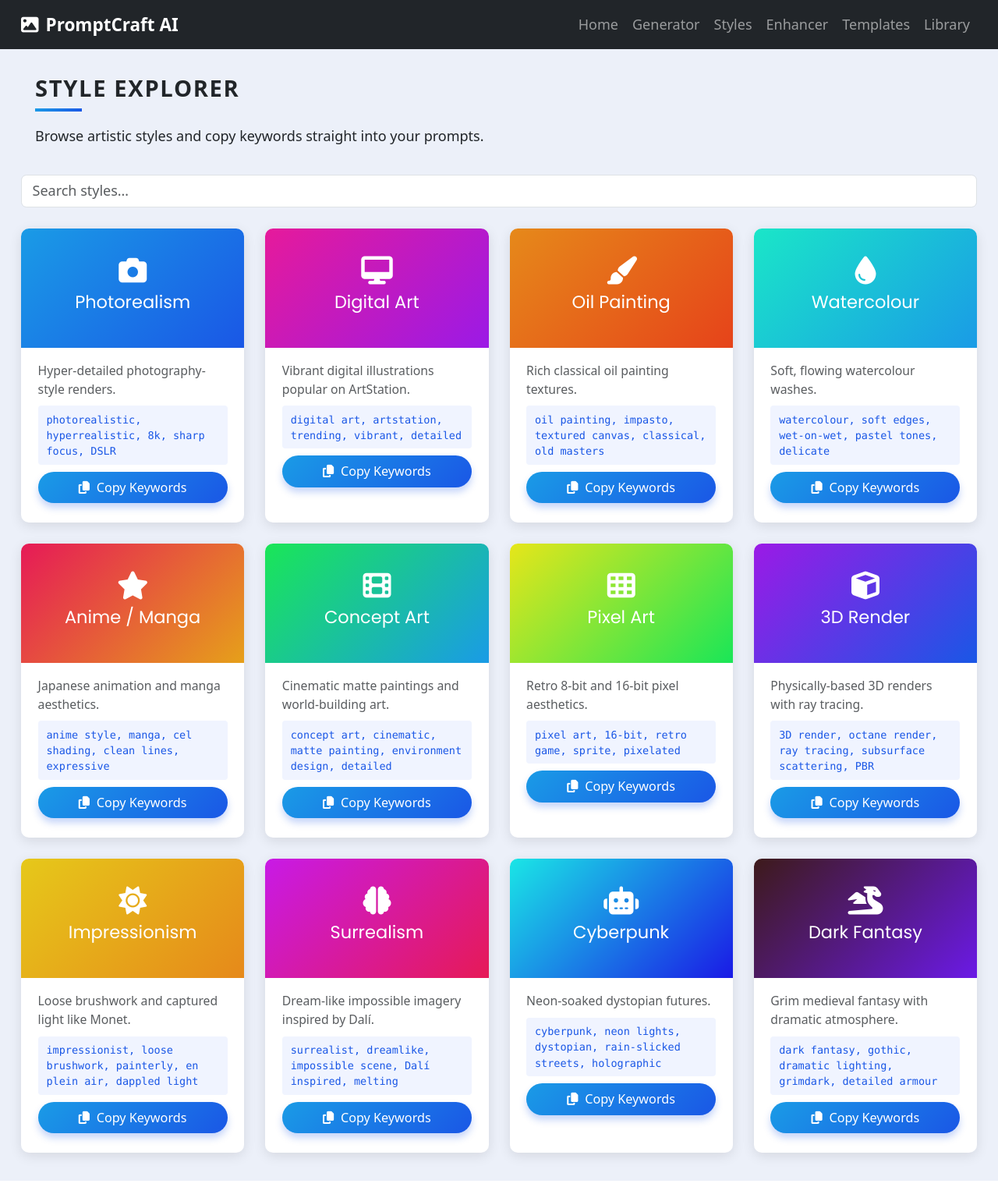
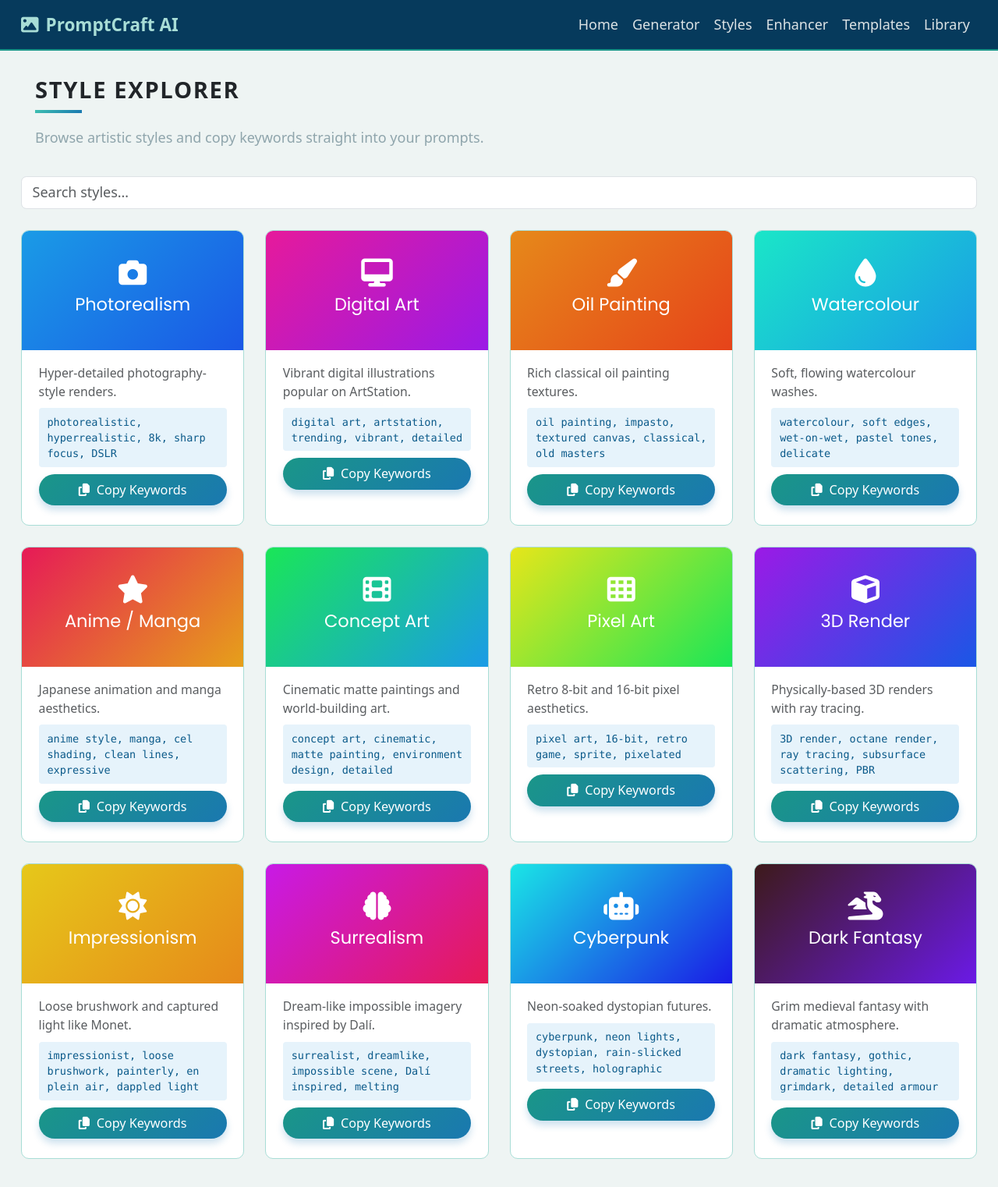
Before and after one commit to ywerling/python_image_prompt_generator, a Flask app: page /styles in a window 1280 px wide. Shown: the whole page at 78% size. Run offline with Flask 3, Linux system fonts and the light colour scheme.

Commit message:
Apply teal/coral/cerulean palette across the whole app
- Added full CSS variable system to styles.css (:root block with all
  palette stops: teal, coral, cerulean, neutrals, semantic aliases)
- Replaced every hardcoded hex with palette variables throughout the stylesheet
- Navbar: cerulean-900 background with teal-600 bottom border and teal-200/400 link colors
- Hero: teal-800 → cerulean-600 gradient
- Buttons: teal-600 → cerulean-600 gradient; delete button uses coral ramp
- Cards, tool-cards, lib-items: teal-200 borders, teal-shadow
- Result boxes: cerulean-50 background, cerulean-600 left border
- Checkboxes: teal-50 / teal-200 hover states
- Flash messages: teal (success) and coral (error) using palette stops
- Bootstrap form focus rings and badges overridden to palette colors

Co-Authored-By: Claude Sonnet 4.6 <noreply@anthropic.com>

```diff
--- a/static/css/styles.css
+++ b/static/css/styles.css
@@ -1,10 +1,63 @@
+/* ==========================================================
+   PromptCraft AI — Design System
+   Palette: Teal · Coral · Cerulean
+   ========================================================== */
+
+:root {
+  /* ── Teal ─────────────────────────────────────────── */
+  --teal-50:  #E0F4F1;
+  --teal-200: #A8DDD6;
+  --teal-400: #3DBFB0;
+  --teal-600: #1A9688;
+  --teal-800: #0A6B5E;
+  --teal-900: #054237;
+
+  /* ── Coral ────────────────────────────────────────── */
+  --coral-50:  #FEF0EC;
+  --coral-200: #F9C4B0;
+  --coral-400: #F48060;
+  --coral-600: #E05535;
+  --coral-800: #A33520;
+  --coral-900: #6B2012;
+
+  /* ── Cerulean ─────────────────────────────────────── */
+  --cerulean-50:  #E6F3FB;
+  --cerulean-200: #A3CEED;
+  --cerulean-400: #3D9ED4;
+  --cerulean-600: #1A78B0;
+  --cerulean-800: #0B5A8A;
+  --cerulean-900: #063A5C;
+
+  /* ── Neutrals ─────────────────────────────────────── */
+  --neutral-white:   #F7F8F8;
+  --neutral-light:   #DCE3E5;
+  --neutral-mid:     #8FA5AC;
+  --neutral-dark:    #3A3D3F;
+  --neutral-darkest: #1C1E1F;
+
+  /* ── Semantic aliases ─────────────────────────────── */
+  --color-primary:      var(--teal-600);
+  --color-primary-dark: var(--teal-800);
+  --color-accent:       var(--cerulean-600);
+  --color-danger:       var(--coral-600);
+  --color-danger-dark:  var(--coral-800);
+  --color-bg:           #EEF4F3;
+  --color-surface:      #ffffff;
+  --color-text:         var(--neutral-dark);
+  --color-text-muted:   var(--neutral-mid);
+  --color-border:       var(--neutral-light);
+}
+
+/* ==========================================================
+   Base
+   ========================================================== */
 *, *:before, *:after { box-sizing: border-box; }
 
 html {
   font-size: 18px;
   line-height: 1.5;
   font-weight: 300;
-  color: #333;
+  color: var(--color-text);
   font-family: "Nunito Sans", sans-serif;
 }
 
@@ -12,12 +65,27 @@ body {
   margin: 0;
   padding: 0;
   min-height: 100vh;
-  background-color: #ecf0f9;
+  background-color: var(--color-bg);
 }
 
-/* ── Hero ────────────────────────────────────────────────── */
+/* ==========================================================
+   Navbar override (Bootstrap)
+   ========================================================== */
+.navbar.navbar-promptcraft {
+  background-color: var(--cerulean-900) !important;
+  border-bottom: 2px solid var(--teal-600);
+}
+.navbar.navbar-promptcraft .navbar-brand { color: var(--teal-200) !important; }
+.navbar.navbar-promptcraft .navbar-brand:hover { color: var(--teal-400) !important; }
+.navbar.navbar-promptcraft .nav-link { color: var(--neutral-light) !important; }
+.navbar.navbar-promptcraft .nav-link:hover,
+.navbar.navbar-promptcraft .nav-link:focus { color: var(--teal-400) !important; }
+
+/* ==========================================================
+   Hero
+   ========================================================== */
 .hero {
-  background: linear-gradient(135deg, #1a57e6, #1a9be6);
+  background: linear-gradient(135deg, var(--teal-800), var(--cerulean-600));
   color: #fff;
   text-align: center;
   padding: 4rem 2rem 3rem;
@@ -52,7 +122,7 @@ body {
   position: absolute;
   width: 60px;
   height: 4px;
-  background: linear-gradient(135deg, #1a9be6, #1a57e6);
+  background: linear-gradient(135deg, var(--teal-400), var(--cerulean-600));
   bottom: 0;
 }
 
@@ -61,9 +131,12 @@ body {
   margin-top: 0;
   margin-left: 1rem;
   margin-bottom: 2rem;
+  color: var(--color-text-muted);
 }
 
-/* ── Flip Cards (landing page) ───────────────────────────── */
+/* ==========================================================
+   Flip Cards (landing page)
+   ========================================================== */
 .card {
   color: inherit;
   cursor: pointer;
@@ -140,7 +216,7 @@ body {
   border-radius: 100px;
   font: inherit;
   font-size: .9rem;
-  background: linear-gradient(135deg, #1a9be6, #1a57e6);
+  background: linear-gradient(135deg, var(--teal-600), var(--cerulean-600));
   border: none;
   position: relative;
   transform-style: preserve-3d;
@@ -160,49 +236,67 @@ body {
   border-radius: 100px;
   left: 10px;
   top: 16px;
-  box-shadow: 0 0 10px 10px rgba(26,87,230,.25);
-  background-color: rgba(26,87,230,.25);
+  box-shadow: 0 0 10px 10px rgba(26, 120, 176, .22);
+  background-color: rgba(26, 120, 176, .22);
 }
-.button:hover         { transform: translateZ(55px); }
+.button:hover         { transform: translateZ(55px); color: #fff; }
 .button:hover:before  { transform: translateZ(-55px); }
 .button:active        { transform: translateZ(20px); }
 .button:active:before { transform: translateZ(-20px); top: 12px; }
 
 .button.delete-button {
-  background: linear-gradient(135deg, #e61a46, #e61a1a);
+  background: linear-gradient(135deg, var(--coral-400), var(--coral-800));
 }
 .button.delete-button:before {
-  box-shadow: 0 0 10px 10px rgba(230,26,26,.25);
-  background-color: rgba(230,26,26,.25);
+  box-shadow: 0 0 10px 10px rgba(163, 53, 32, .22);
+  background-color: rgba(163, 53, 32, .22);
 }
 
-/* ── Tool pages ──────────────────────────────────────────── */
+/* ==========================================================
+   Tool pages
+   ========================================================== */
 .tool-card {
-  background: #fff;
+  background: var(--color-surface);
   border-radius: 12px;
   padding: 2rem;
-  box-shadow: 0 4px 24px rgba(26,87,230,.08);
+  border: 1px solid var(--teal-200);
+  box-shadow: 0 4px 24px rgba(10, 107, 94, .07);
   margin-bottom: 1.5rem;
 }
 
 .result-box {
-  background: #f0f4ff;
-  border-left: 4px solid #1a57e6;
-  border-radius: 6px;
+  background: var(--cerulean-50);
+  border-left: 4px solid var(--cerulean-600);
+  border-radius: 0 6px 6px 0;
   padding: 1rem 1.2rem;
   font-family: "Courier New", monospace;
   font-size: .85rem;
   line-height: 1.6;
   white-space: pre-wrap;
   word-break: break-word;
+  color: var(--cerulean-900);
 }
 .result-box--muted {
-  background: #f7f7f7;
-  border-left-color: #aaa;
-  color: #666;
+  background: var(--neutral-white);
+  border-left-color: var(--neutral-mid);
+  color: var(--color-text-muted);
 }
 
-/* ── Style Explorer ──────────────────────────────────────── */
+/* Bootstrap form overrides */
+.form-control:focus,
+.form-select:focus {
+  border-color: var(--teal-400);
+  box-shadow: 0 0 0 .2rem rgba(61, 191, 176, .25);
+}
+.form-label.fw-semibold { color: var(--cerulean-800); }
+
+/* Badge overrides */
+.badge.bg-primary { background-color: var(--cerulean-600) !important; }
+.badge.bg-secondary { background-color: var(--neutral-mid) !important; }
+
+/* ==========================================================
+   Style Explorer
+   ========================================================== */
 .style-grid {
   display: grid;
   grid-template-columns: repeat(auto-fill, minmax(260px, 1fr));
@@ -211,8 +305,8 @@ body {
 .style-tile {
   border-radius: 10px;
   overflow: hidden;
-  box-shadow: 0 4px 16px rgba(0,0,0,.1);
-  background: #fff;
+  border: 1px solid var(--teal-200);
+  background: var(--color-surface);
 }
 .style-tile-inner {
   color: #fff;
@@ -221,20 +315,20 @@ body {
   font-family: Poppins, sans-serif;
   font-weight: 600;
 }
-.style-tile-info {
-  padding: 1rem 1.2rem 1.4rem;
-}
+.style-tile-info { padding: 1rem 1.2rem 1.4rem; }
 .style-keywords {
   display: block;
-  background: #f0f4ff;
+  background: var(--cerulean-50);
   border-radius: 4px;
   padding: .4rem .6rem;
   font-size: .75rem;
-  color: #1a57e6;
+  color: var(--cerulean-800);
   word-break: break-word;
 }
 
-/* ── Negative prompt checkboxes ──────────────────────────── */
+/* ==========================================================
+   Negative Prompt checkboxes
+   ========================================================== */
 .check-grid {
   display: grid;
   grid-template-columns: repeat(auto-fill, minmax(200px, 1fr));
--- a/templates/base.html
+++ b/templates/base.html
@@ -16,7 +16,7 @@
   </head>
   <body>
 
-    <nav class="navbar navbar-expand-lg navbar-dark bg-dark px-4">
+    <nav class="navbar navbar-expand-lg navbar-dark navbar-promptcraft px-4">
       <a class="navbar-brand fw-bold" href="{{ url_for('home') }}">
         <i class="fa fa-image me-2"></i>PromptCraft AI
       </a>
```
Also changed, not shown: other parts of static/css/styles.css (+52 -19 lines).
